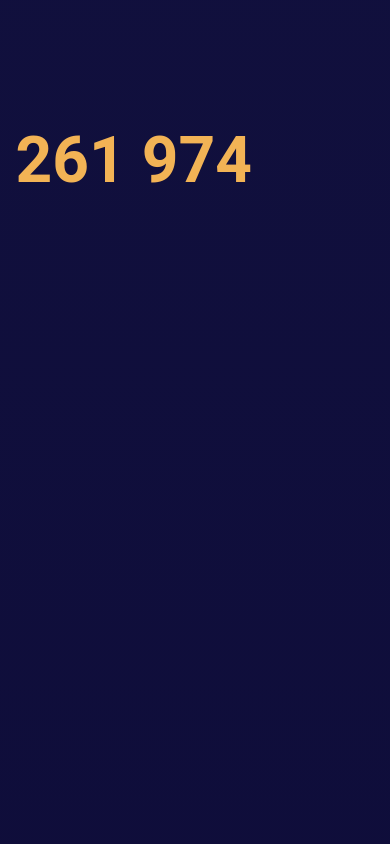
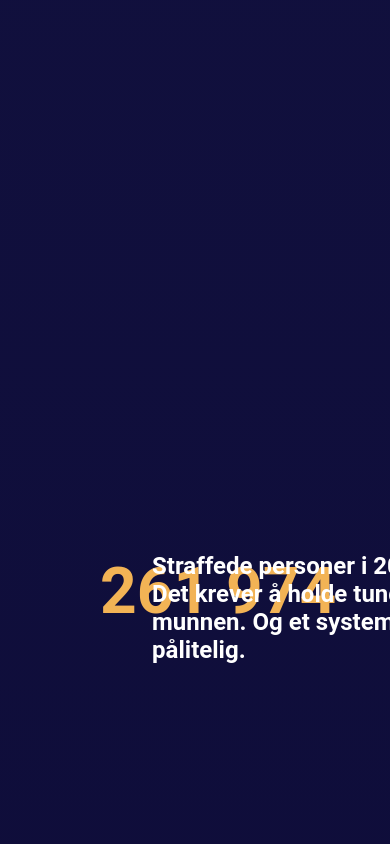
Before and after one commit to Webstep/domstol_landingpage, a Next.js app: page /Domstol in a window 390 px wide. Shown: the part 5300-6144 px from the top of the page. Built offline with nearby package versions, Linux system fonts and the light colour scheme; a web font is replaced by a local one.

Commit message:
small web fix, still working on mobile

```diff
--- a/components/slides/domstol/NumberSlide/Number.module.scss
+++ b/components/slides/domstol/NumberSlide/Number.module.scss
@@ -2,9 +2,6 @@
 
 .section {
     @include centerContent;
-}
-
-.container {
     height: 100%;
     width: 100vw;
     display: flex;
@@ -12,81 +9,70 @@
     font-weight: $font-weight-heading;
     align-items: center;
     justify-content: center;
-    overflow-x: hidden;
 }
 
+
 .textContainer {
-    //margin-bottom: 45px;
     margin-left: 2vw;
 }
 
 .number {
-    margin-left: 4vw;
     margin-bottom: 4vh;
     font-size: 14rem;
 }
 
-.text {
+.text1 {
     width: 20.625rem;
     font-size: 1.5rem;
-    display: flex;
-    flex-direction: column;
     margin: 0;
     padding: 0;
-    justify-items: flex-start;
-    align-items: flex-start;
+}
+
+.text2 {
+    width: 20.625rem;
+    font-size: 1.5rem;
+    margin: 0;
+    padding: 0;
 }
 
 @media only screen and (max-width: 1200px) {
     .section {
         height: 200vh;
         width: 100vw;
-
+        font-family: $font-family-body;
+        font-weight: $font-weight-heading;
     }
 
-    .container {
-        display: flex;
-        flex-direction: column;
-        position: relative;
-        align-items: flex-start;
-        overflow: visible;
-        font-family: $font-family-body;
-        font-weight: $font-weight-heading;
-        overflow-x: hidden;
-        height: 200vh;
-        top: 10px;
+    .textContainer {}
 
-        /*.description {
-            width: 90vw;
-            position: absolute;
-        }*/
-
-        .textContainer {
-            //margin-left: 0;
+    .text1 {
+        width: 20.625rem;
+        font-size: 1.5rem;
+        margin: 0;
+        padding: 0;
+        position: sticky;
+        top: 0;
     }
 
-        .text {
+    .text2 {
         width: 20.625rem;
         font-size: 1.5rem;
-            display: flex;
-            flex-direction: column;
         margin: 0;
         padding: 0;
-            justify-items: flex-start;
-            align-items: flex-start;
+        position: sticky;
+        top: 0;
     }
 
     .number {
         position: sticky;
-            top: 10px;
-            height: 100vh;
-            align-self: flex-start;
+        top: 00;
+        left: 100px;
         font-size: 4rem;
+    }
 
-            * {
-                display: none;
-                position: sticky;
+    .extraheight {
+        height: 1000px;
+        width: 100vw;
     }
+
 }
-    }
-}
--- a/components/slides/domstol/NumberSlide/NumberSlide.tsx
+++ b/components/slides/domstol/NumberSlide/NumberSlide.tsx
@@ -30,14 +30,12 @@ const NumberSlide = () => {
     }, [inView, number])
 
     return (
-        <section ref={ref} className={styles.section}>
-            {inView &&
-                <div className={styles.container}>
+        <section className={styles.section}>
 
-                    <motion.span className={styles.number}
+            <motion.span ref={ref} className={styles.number}
                 initial={{
                     color: '#ffffff',
-                            opacity: 0
+                    opacity: 0.1
                     //fontSize: '0%',
                 }}
                 whileInView={{
@@ -47,8 +45,8 @@ const NumberSlide = () => {
                 }}
                 viewport={{ once: false }}
                 transition={{
-                            color: {duration: 2, delay: 2},
-                            opacity: {duration: 0.5}
+                    color: { duration: 2, delay: 2 },
+                    opacity: { duration: 0.5 }
                 }}
             >
                 {number.toLocaleString('no')}
@@ -61,12 +59,11 @@ const NumberSlide = () => {
                 transition={{ duration: 1, delay: 3 }}
                 viewport={{ once: false }}
             >
-                        <p className={styles.text}>Straffede personer i 2020.</p>
-                        <p className={styles.text}>Det krever å holde tunga rett i munnen. Og et system som er pålitelig.</p>
+                <p className={styles.text1}>Straffede personer i 2020.</p>
+                <p className={styles.text2}>Det krever å holde tunga rett i munnen. Og et system som er pålitelig.</p>
             </motion.div>
+            <div className={styles.extraheight}></div>
 
-                </div>
-            }
         </section>
     );
 };
```
Lines whose indentation alone changed are shown as unchanged.
